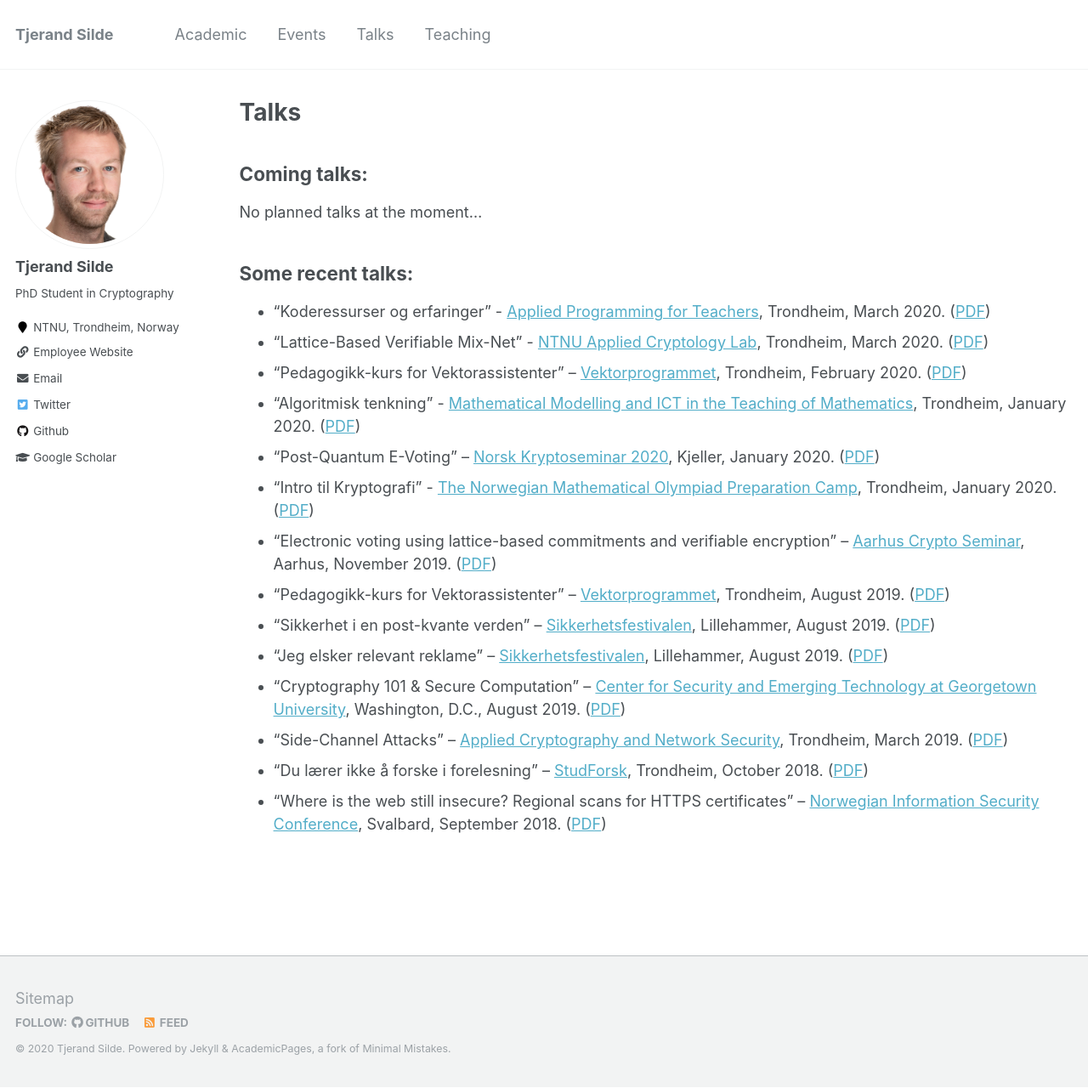
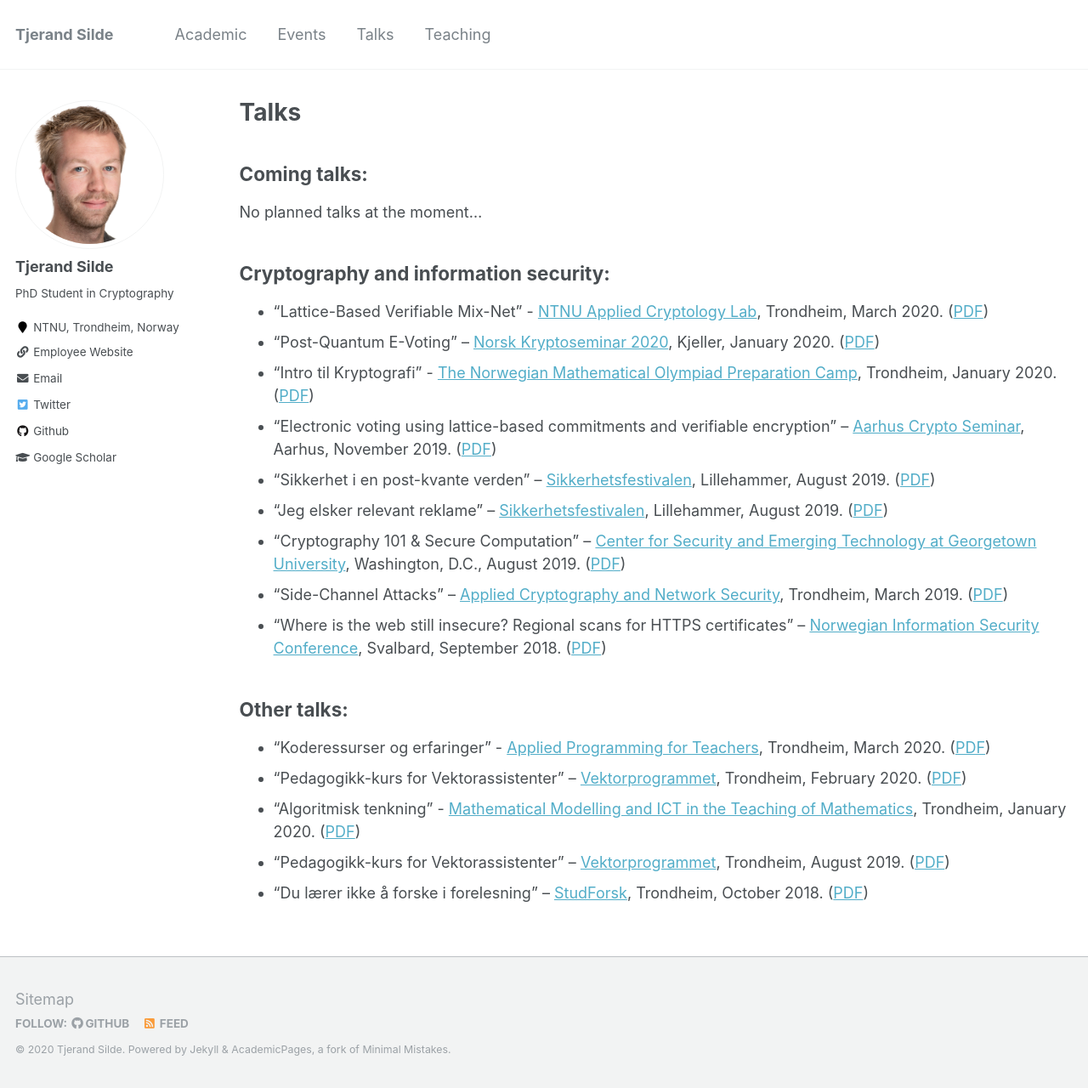
Before and after one commit to tjesi/tjesi.github.io, a Jekyll site: the page built from _pages/talks.md, in a window 1280 px wide and 1280 px high. Shown: the whole window at 85% size. Built offline with Jekyll 4.4.1, drawn with Linux system fonts in a browser that asks for light colours.

Commit message:
Update talks.md

```diff
--- a/_pages/talks.md
+++ b/_pages/talks.md
@@ -9,19 +9,22 @@ author_profile: true
 
 No planned talks at the moment...
 
-## Some recent talks:
+## Cryptography and information security:
 
-* "Koderessurser og erfaringer" - [Applied Programming for Teachers](https://www.ntnu.edu/studies/courses/IT6204), Trondheim, March 2020. ([PDF](https://tjerandsilde.no/files/LKK20.pdf))
 * "Lattice-Based Verifiable Mix-Net" - [NTNU Applied Cryptology Lab](https://www.ntnu.edu/iik/nacl-lab), Trondheim, March 2020. ([PDF](https://tjerandsilde.no/files/Lattice_Based_Verifiable_Mix_Net.pdf))
-* “Pedagogikk-kurs for Vektorassistenter” – [Vektorprogrammet](https://vektorprogrammet.no), Trondheim, February 2020. ([PDF](https://tjerandsilde.no/files/Pedagogikk_kurs_for_vektorprogrammet_FEB20.pdf))
-* "Algoritmisk tenkning" - [Mathematical Modelling and ICT in the Teaching of Mathematics](https://www.ntnu.edu/studies/courses/SKOLE6232), Trondheim, January 2020. ([PDF](https://tjerandsilde.no/files/algoritmisktankegang.pdf))
 * "Post-Quantum E-Voting" – [Norsk Kryptoseminar 2020](https://wiki.math.ntnu.no/nks/nks20), Kjeller, January 2020. ([PDF](https://tjerandsilde.no/files/NKS2020.pdf))
 * "Intro til Kryptografi" - [The Norwegian Mathematical Olympiad Preparation Camp](https://abelkonkurransen.no/en), Trondheim, January 2020. ([PDF](https://tjerandsilde.no/files/Abelforedrag.pdf))
 * “Electronic voting using lattice-based commitments and verifiable encryption” – [Aarhus Crypto Seminar](https://cs.au.dk/~oech/seminar.html), Aarhus, November 2019. ([PDF](https://tjerandsilde.no/files/Aarhus_Crypto_Seminar_Presentation.pdf))
-* “Pedagogikk-kurs for Vektorassistenter” – [Vektorprogrammet](https://vektorprogrammet.no), Trondheim, August 2019. ([PDF](https://tjerandsilde.no/files/Pedagogikk_kurs_for_vektorprogrammet.pdf))
 * “Sikkerhet i en post-kvante verden” – [Sikkerhetsfestivalen](https://sikkerhetsfestivalen.no), Lillehammer, August 2019. ([PDF](https://tjerandsilde.no/files/Sikkerhetsfestivalen_Tjerand_Silde_Sikkerhet_I_En_Post-kvante_Verden.pdf))
 * “Jeg elsker relevant reklame” – [Sikkerhetsfestivalen](https://sikkerhetsfestivalen.no), Lillehammer, August 2019. ([PDF](https://tjerandsilde.no/files/Sikkerhetsfestivalen_Tjerand_Silde_Jeg_Elsker_Relevant_Reklame.pdf))
 * “Cryptography 101 & Secure Computation” – [Center for Security and Emerging Technology at Georgetown University](http://cset.georgetown.edu), Washington, D.C., August 2019. ([PDF](https://tjerandsilde.no/files/CSET.pdf))
 * “Side-Channel Attacks” – [Applied Cryptography and Network Security](https://www.ntnu.edu/studies/courses/TTM4135), Trondheim, March 2019. ([PDF](https://tjerandsilde.no/files/Side_Channel_Attacks.pdf))
+* “Where is the web still insecure? Regional scans for HTTPS certificates” – [Norwegian Information Security Conference](http://nikt2018.ifi.uio.no/program_nisk_en.html), Svalbard, September 2018. ([PDF](https://tjerandsilde.no/files/NISK_presentation.pdf))
+
+## Other talks:
+
+* "Koderessurser og erfaringer" - [Applied Programming for Teachers](https://www.ntnu.edu/studies/courses/IT6204), Trondheim, March 2020. ([PDF](https://tjerandsilde.no/files/LKK20.pdf))
+* “Pedagogikk-kurs for Vektorassistenter” – [Vektorprogrammet](https://vektorprogrammet.no), Trondheim, February 2020. ([PDF](https://tjerandsilde.no/files/Pedagogikk_kurs_for_vektorprogrammet_FEB20.pdf))
+* "Algoritmisk tenkning" - [Mathematical Modelling and ICT in the Teaching of Mathematics](https://www.ntnu.edu/studies/courses/SKOLE6232), Trondheim, January 2020. ([PDF](https://tjerandsilde.no/files/algoritmisktankegang.pdf))
+* “Pedagogikk-kurs for Vektorassistenter” – [Vektorprogrammet](https://vektorprogrammet.no), Trondheim, August 2019. ([PDF](https://tjerandsilde.no/files/Pedagogikk_kurs_for_vektorprogrammet.pdf))
 * “Du lærer ikke å forske i forelesning” – [StudForsk](https://wiki.math.ntnu.no/studforsk/start), Trondheim, October 2018. ([PDF](https://tjerandsilde.no/files/StudForsk.pdf))
-* “Where is the web still insecure? Regional scans for HTTPS certificates” – [Norwegian Information Security Conference](http://nikt2018.ifi.uio.no/program_nisk_en.html), Svalbard, September 2018. ([PDF](https://tjerandsilde.no/files/NISK_presentation.pdf))
```
